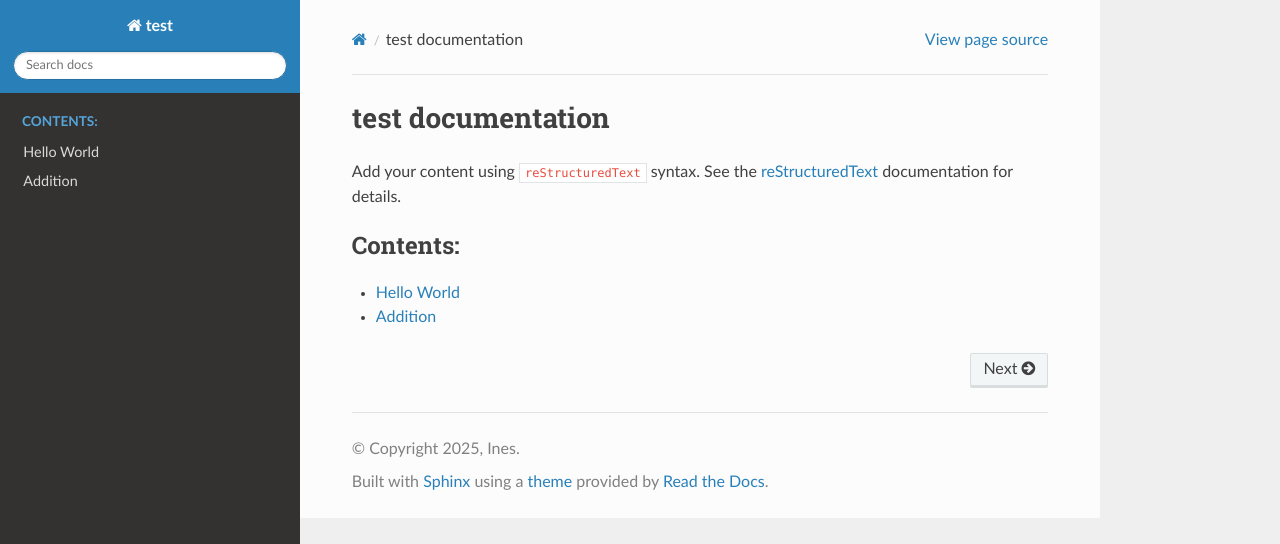
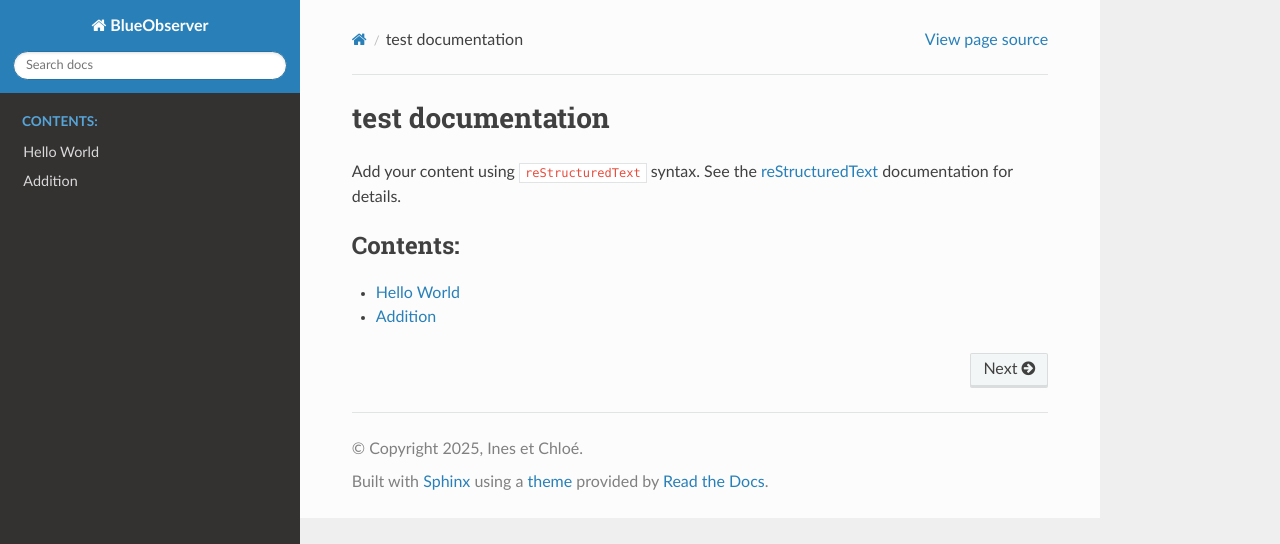
Before and after one commit to InesBahraoui22/BlueObserver, a Sphinx documentation site: the page built from doc/index.rst, in a window 1280 px wide. Shown: the top 544 px of the page. Built offline with Sphinx 7.4.7 and the Read the Docs theme 3.1.0, drawn with Linux system fonts in a browser that asks for light colours; some of the changed lines change nothing that is shown.

Commit message:
on l'attendait elle est là, la docu

```diff
--- a/doc/conf.py
+++ b/doc/conf.py
@@ -6,17 +6,24 @@
 # -- Project information -----------------------------------------------------
 # https://www.sphinx-doc.org/en/master/usage/configuration.html#project-information
 
-project = 'test'
-copyright = '2025, Ines'
-author = 'Ines'
+project = 'BlueObserver'
+copyright = '2025, Ines et Chloé'
+author = 'Ines et Chloé'
+release = '1.0.0'
 
 # -- General configuration ---------------------------------------------------
 # https://www.sphinx-doc.org/en/master/usage/configuration.html#general-configuration
 
-extensions = ["sphinx_rtd_theme","sphinx.ext.autodoc","sphinx.ext.githubpages"]
+extensions = ["sphinx_rtd_theme",
+              "sphinx.ext.autodoc",      # Documentation automatique depuis les docstrings
+              "sphinx.ext.githubpages",  # Pour GitHub Pages
+              "sphinx.ext.napoleon",     # Support des docstrings Google/NumPy style
+              "sphinx.ext.viewcode"]               # Lien vers le code source]
 
 templates_path = ['_templates']
 exclude_patterns = []
+
+# -- napoleon configuration -------------------------------------------------
 
 
 
```
Also changed, not shown: static/logo_final.png (added).
